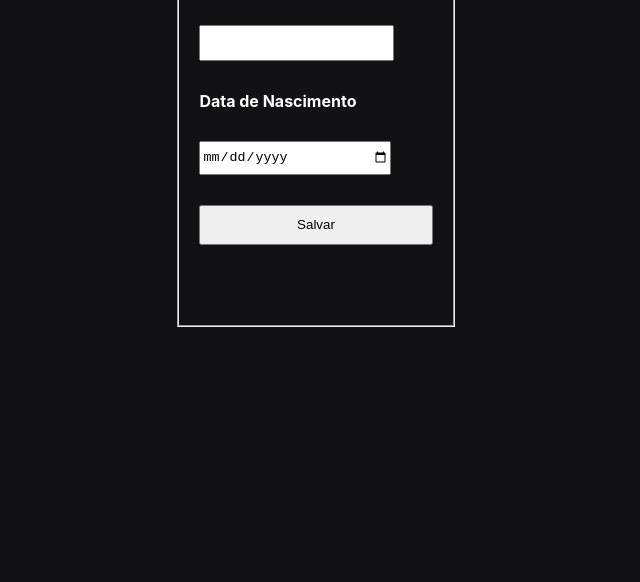
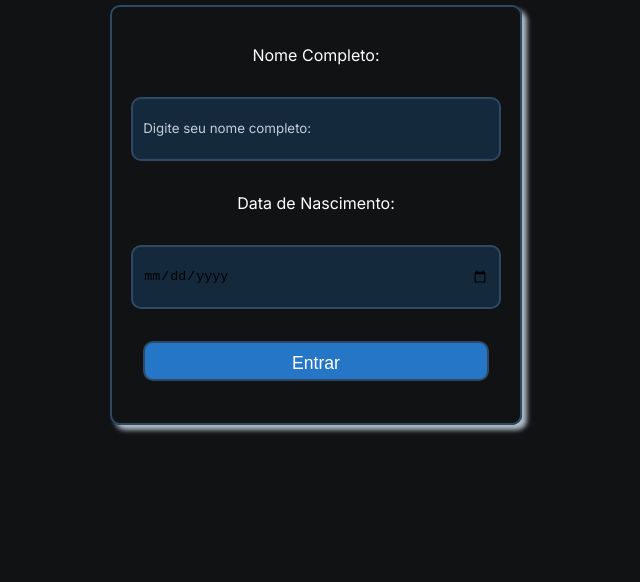
Before and after one commit to JoaoIto/7DaysOffCode, a website built with Vite: page formDOM/index.html in a window 1280 px wide. Shown: the part 234-816 px from the top of the page, without its empty margins (332-972 px from the left). Built offline with nearby package versions, Linux system fonts and the light colour scheme.

Commit message:
Add styles final

```diff
--- a/formDOM/index.html
+++ b/formDOM/index.html
@@ -1,29 +1,38 @@
 <!DOCTYPE html>
 <html lang="en">
+
 <head>
   <meta charset="UTF-8" />
   <link rel="icon" type="image/svg+xml" href="./public/account.png" />
   <meta name="viewport" content="width=device-width, initial-scale=1.0" />
 
+  <link rel="preconnect" href="https://fonts.googleapis.com">
+  <link rel="preconnect" href="https://fonts.gstatic.com" crossorigin>
+  <link href="https://fonts.googleapis.com/css2?family=Inter&family=Poppins&family=Roboto&display=swap"
+    rel="stylesheet">
+
   <link rel="stylesheet" href="./src/style.css">
 
   <title>Form DOM</title>
 </head>
+
 <body>
   <form class="form js-form">
     <h1>Cadastro</h1>
     <fieldset>
       <label for="name">
-        Nome
-        <input class="form-field js-field" id="name" maxlength="120" name="name" required type="text">
+        Nome Completo:
         </label>
+        <input class="form-field js-field" id="name" maxlength="120" name="name" required type="text" placeholder="Digite seu nome completo:">
+
       <label for="birth-date">
-        Data de Nascimento
-        <input class="form-field js-field" id="birth-date" name="birth-date" required type="date">
-      </label>
-      <button type="submit">Salvar</button>
+        Data de Nascimento:</label>
+        <input class="form-field js-field" id="birth-date" name="birth-date" required type="date" placeholder="Data de nascimento:">
+
+      <button type="submit" id="submit">Entrar</button>
     </fieldset>
   </form>
   <script type="module" src="./src/app.ts"></script>
 </body>
+
 </html>
--- a/formDOM/src/style.css
+++ b/formDOM/src/style.css
@@ -1,39 +1,45 @@
 body{
-  width: 100vw;
-  height: 80vh;
-  display: flex;
-  align-items: center;
-  justify-content: space-evenly;
-  flex-direction: column;
-  font-family: 'Inter', sans-serif;
-  font-weight: bold;
-  background-color: #121214;
+  background-color: #101214;
   color: #fff;
+  font-family: 'Inter',
+  sans-serif;
 }
-
 form{
   display: flex;
   flex-direction: column;
   align-items: center;
   justify-content: center;
+  height: 100vh;
+  width: 100vw;
 }
+
 fieldset{
-  width: 70%;
-  height: 40vh;
-  padding: 30px 20px;
+  height: 50%;
+  width: 30%;
   display: flex;
   flex-direction: column;
-  justify-content: center;
   align-items: center;
+  justify-content: space-evenly;
+  border: 2px solid #2e4964;
+  border-radius: 10px;
+  box-shadow: 5px 5px 5px #aebac7;
 }
 
-input{
-  height: 30px;
-  width: 80%;
-  margin: 30px 0;
+input, #submit{
+  height: 40px;
+  padding: 10px;
+  width: 90%;
+  background-color: #15293d;
+  border: 2px solid #2e4964;
+  border-radius: 10px;
 }
 
-button{
-  height: 40px;
-  width: 100%;
+#submit{
+  font-size: 1.1rem;
+  background-color: #2676c7;
+  color: #fff;
 }
+input::placeholder{
+  font-family: 'Inter', sans-serif;
+  color: #c1cedb;
+}
```
Lines whose indentation alone changed are shown as unchanged.
